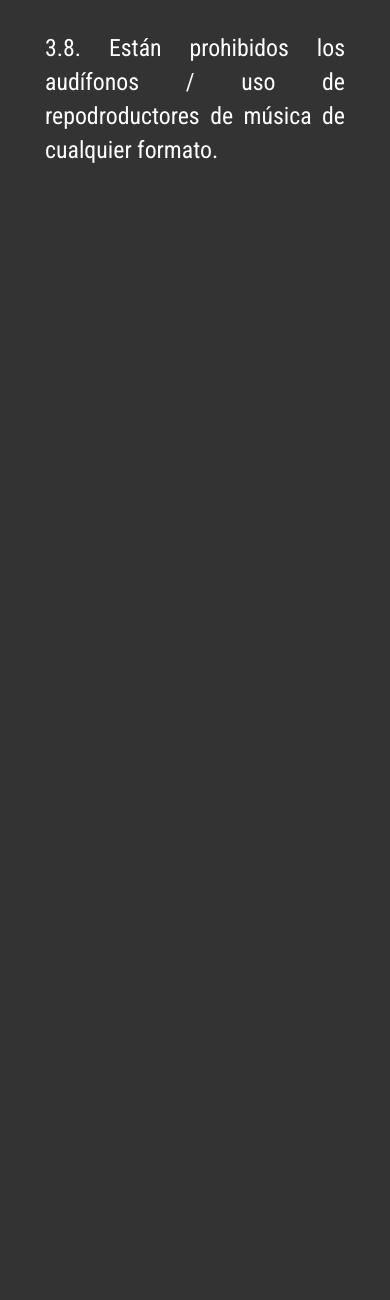
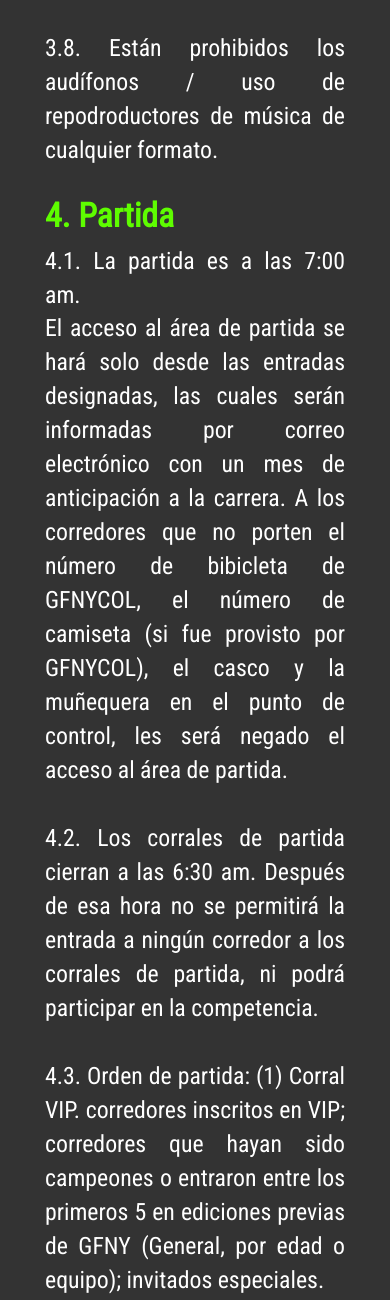
Before and after one commit to CannedHead/GFNY, a PHP site: page /reglas.php in a window 390 px wide. Shown: the part 4326-5626 px from the top of the page. Before the commit the page ends 4489 px from the top, so only its background shows below. Run offline with PHP 8.4, Linux system fonts and the light colour scheme.

Commit message:
Avance -> mobile Reglas

```diff
--- a/reglas.php
+++ b/reglas.php
@@ -65,6 +65,30 @@
 
 				</p>
 			</div>
+
+			<div class='col-xs-12'>
+				<h2 class='pull-left'>4. Partida</h2>
+			</div>
+
+			<div class='col-xs-12'>
+				<p>
+					4.1. La partida es a las 7:00 am.<br>
+					El acceso al área de partida se hará solo desde las entradas designadas, las cuales serán informadas por correo electrónico con un mes de anticipación a la carrera. A los corredores que no porten el número de bibicleta de GFNYCOL, el número de camiseta (si fue provisto por GFNYCOL), el casco y la muñequera en el punto de control, les será negado el acceso al área de partida.<br><br>
+
+					4.2. Los corrales de partida cierran a las 6:30 am. Después de esa hora no se permitirá la entrada a ningún corredor a los corrales de partida, ni podrá participar en la competencia.<br><br>
+
+					4.3. Orden de partida:
+
+					(1) Corral VIP. corredores inscritos en VIP; corredores que hayan sido campeones o entraron entre los primeros 5 en ediciones previas de GFNY (General, por edad o equipo); invitados especiales.<br><br>
+
+					(2) Corrales Competitivos:<br><br>
+
+					(2.1) Corredores con licencia máster activa en varios corrales de acuerdo con su ranking.<br>
+					Requerimiento mínimo: Categ. 1-3 Hombres, Categ. 1-2 Mujeres, Categ. 1-2 Master hombres, Categ. 1-2 Master Mujeres.<br><br>
+
+				</p>
+			</div>
+
 		</div>
 	</div>
 <?php include 'footer.php';?>
```
